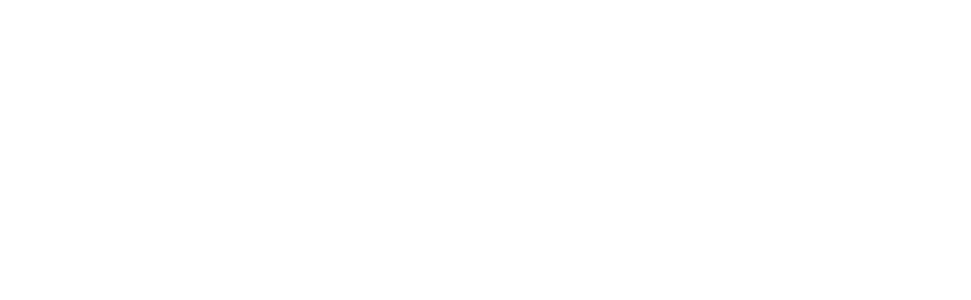
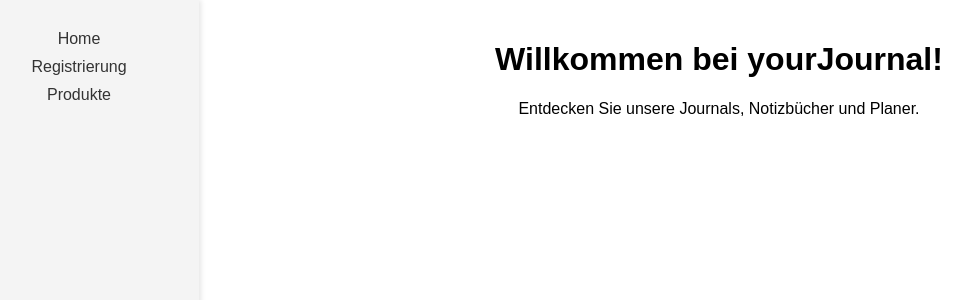
Before and after one commit to sevilcankiz/final_frontend, a React (Create React App) app: page / in a window 1280 px wide. Before the commit this address had no page. Shown: the top 300 px of the page, without its empty margins (41-1012 px from the left). Built offline with nearby package versions, Linux system fonts and the light colour scheme.

Commit message:
HomePage erstellt für navigation

```diff
--- a/src/App.js
+++ b/src/App.js
@@ -1,13 +1,14 @@
 import './App.css';
-
 import { Routes, Route } from 'react-router-dom';
 
 import Register from './components/Register';
+import Home from './components/Home';
 
 function App() {
   return (
     <div className="App">
       <Routes>
+          <Route path="/" element={<Home />} />
           <Route path="/register" element={<Register/>}/>
       </Routes>
 
--- /dev/null
+++ b/src/components/Home.js
@@ -0,0 +1,22 @@
+import React from 'react';
+import '../styles/HomePage.css';
+
+const HomePage = () => {
+  return (
+    <div className="container">
+      <nav className="sidebar">
+        <ul>
+          <li><a href="/">Home</a></li>
+          <li><a href="/register">Registrierung</a></li>
+          <li><a href="/products">Produkte</a></li>
+        </ul>
+      </nav>
+      <main className="content">
+        <h1>Willkommen bei yourJournal!</h1>
+        <p>Entdecken Sie unsere Journals, Notizbücher und Planer.</p>
+      </main>
+    </div>
+  );
+};
+
+export default HomePage;
--- /dev/null
+++ b/src/styles/HomePage.css
@@ -0,0 +1,40 @@
+body {
+    margin: 0;
+    font-family: Arial, sans-serif;
+  }
+
+  .container {
+    display: flex;
+  }
+
+  .sidebar {
+    width: 200px;
+    background-color: #f4f4f4;
+    padding: 20px;
+    height: 100vh;
+    box-shadow: 2px 0 5px rgba(0, 0, 0, 0.1);
+  }
+
+  .sidebar ul {
+    list-style: none;
+    padding: 0;
+    margin: 0;
+  }
+
+  .sidebar li {
+    margin: 10px 0;
+  }
+
+  .sidebar a {
+    text-decoration: none;
+    color: #333;
+  }
+
+  .sidebar a:hover {
+    color: #007BFF;
+  }
+
+  .content {
+    flex: 1;
+    padding: 20px;
+  }
```
